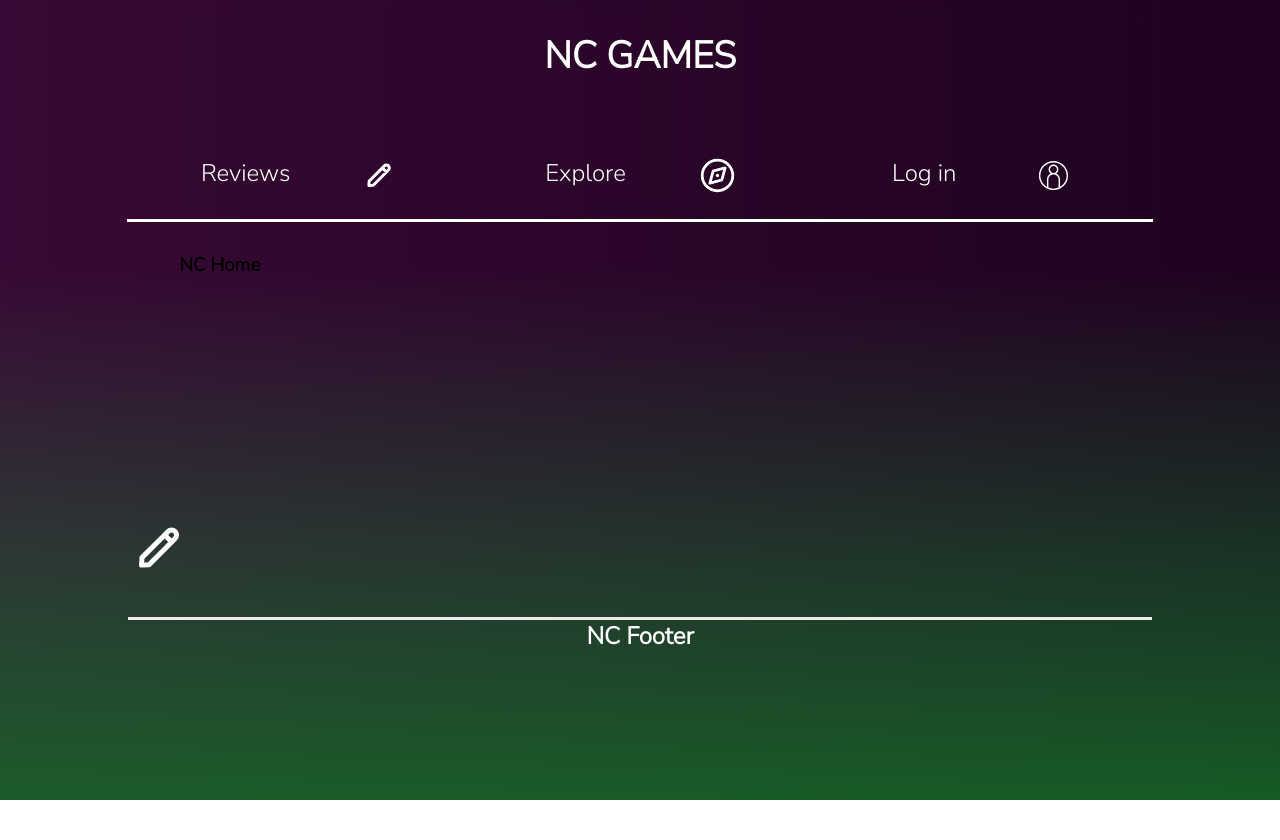
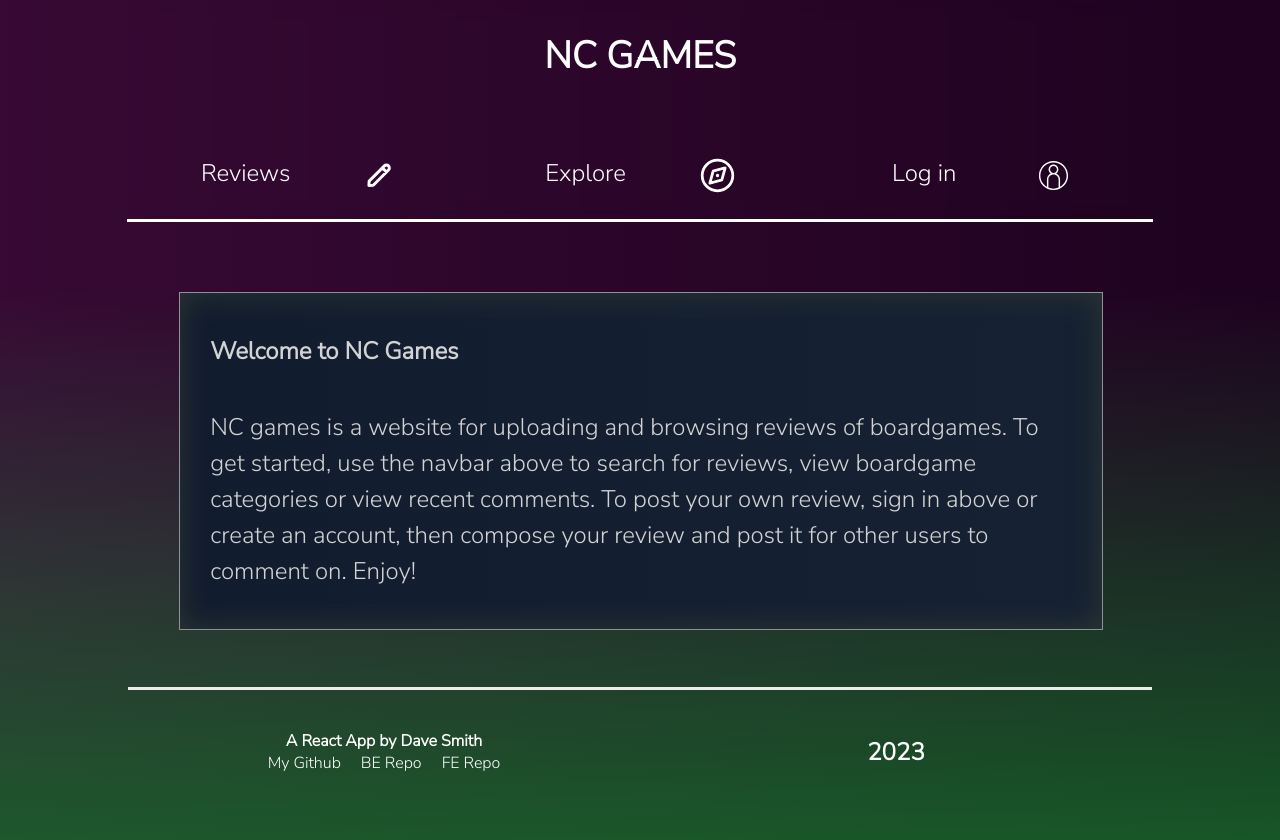
Before and after one commit to 16000psi/nc-games-fe, a React (Create React App) app: page / in a window 1280 px wide. Shown: the top 840 px of the page. Before the commit the page ends 800 px from the top, so only its background shows below. Built offline with nearby package versions, Linux system fonts and the light colour scheme.

Commit message:
improve layout and loading

```diff
--- a/src/components/Categories.jsx
+++ b/src/components/Categories.jsx
@@ -38,7 +38,9 @@ const Categories = () => {
             })
         }
         {isLoading &&
-            <h2>Loading...</h2>
+                   <div className="review-card loading-card">
+                   <h2 className="loading-message">Loading...</h2>
+                   </div>
 
         }
     </section>
--- a/src/components/Footer.jsx
+++ b/src/components/Footer.jsx
@@ -1,16 +1,27 @@
 import './../styles/Header-Navbar-Footer.css';
-
-import pencilSVG from "./../images/pencil.svg"
 
 const Footer = () => {
     return (
         <div className='footer-new-widget'>
             <section className='footer'>
-                <h2>NC Footer</h2>
+                <div className='footer-text-container'>
+
+                    <div className='footer-subtitle-container footer-element'>
+                        <h2 className="footer-subtitle">A React App by Dave Smith</h2>
+                        <a className='footer-link' href='https://github.com/16000psi' target="_blank" rel="noreferrer">My Github</a>
+                        <a className='footer-link' href='https://github.com/16000psi/Boardgame_API' target="_blank" rel="noreferrer">BE Repo</a>
+                        <a className='footer-link' href='https://github.com/16000psi/nc-games-fe' target="_blank" rel="noreferrer">FE Repo</a>
+                    </div>
+                    <div className='footer-element'>
+                        <h2>2023</h2>
+                    </div>
+                </div>
+
+
+
+
             </section>
-            <button className='new-review-widget'>
-                <img className='new-review-widget-icon' src={pencilSVG} alt="create new review button"/>
-            </button>
+
         </div>
     )
 }
--- a/src/components/Home.jsx
+++ b/src/components/Home.jsx
@@ -1,9 +1,46 @@
 
 const Home = () => {
+
     return (<>
-        <h1>NC Home</h1>
-        </>
+
+
+
+        <div className='individual-review-container'>
+
+          <div className="review-header">
+
+            {/* display if widescreen */}
+            <div className="review-header-wide">
+
+              <h2 className="review-title review-header-item" layout="position" >Welcome to NC Games</h2>
+
+
+            </div>
+
+          </div>
+
+
+
+
+          <div>
+
+
+            <p className="review-body">
+              NC games is a website for uploading and browsing reviews of boardgames.  To get started, use the navbar above to search for reviews, view boardgame categories or view recent comments.  To post your own review, sign in above or create an account, then compose your review and post it for other users to comment on.  Enjoy!
+            </p>
+
+
+          </div>
+
+
+        </div>
+
+
+    </>
+
+
+
     )
-}
+  }
 
 export default Home;
--- a/src/components/RecentComments.jsx
+++ b/src/components/RecentComments.jsx
@@ -46,7 +46,9 @@ const RecentComments = () => {
         </section>
         }
         {isLoading &&
-        <h2>Loading</h2>
+               <div className="review-card loading-card">
+               <h2 className="loading-message">Loading...</h2>
+               </div>
         }
         </>)
 }
--- a/src/components/Reviews.jsx
+++ b/src/components/Reviews.jsx
@@ -38,7 +38,9 @@ const Reviews = () => {
     return (<div className="reviews">
 
         {(isLoading) ?
-        <h2 className="loading-message">loading</h2>
+        <div className="review-card loading-card">
+        <h2 className="loading-message">Loading...</h2>
+        </div>
         :
             reviewsData.map((review) => {
                 return (
--- a/src/components/Users.jsx
+++ b/src/components/Users.jsx
@@ -7,20 +7,32 @@ import './../styles/Users.css';
 const Users = () => {
 
     const [usersData, setusersData] = useState([]);
+    const [isLoading, setIsLoading] = useState(true)
 
     const { user, setUser } = useContext(UserContext);
 
 
     useEffect(() => {
+        setIsLoading(true)
         getAllUsers().then(({ data }) => {
             const { users } = data
             setusersData(users);
+            setIsLoading(false)
 
         });
     }, []);
 
-    return (
-        <div className="users-container">
+    return (<>
+
+    {isLoading &&
+           <div className="review-card loading-card">
+           <h2 className="loading-message">Loading...</h2>
+           </div>
+
+    }
+
+    {!isLoading &&
+            <div className="users-container">
             <section className="all-users">
                 {usersData.map((websiteUser) => {
                     return (
@@ -55,6 +67,10 @@ const Users = () => {
                 })}
             </section>
         </div>
+
+    }
+    </>
+
     );
 }
 
--- a/src/components/Votes.jsx
+++ b/src/components/Votes.jsx
@@ -1,12 +1,24 @@
 import { useState } from "react"
 import { incrementVotes } from "../api"
+import { useContext } from 'react';
+import { UserContext } from '../context/UserContext';
 
-const Votes = ({id, votes, setVotesIncrement}) => {
+const Votes = ({ id, votes, setVotesIncrement }) => {
 
     const [votesNumber, setVotesNumber] = useState(votes)
     const [voteError, setVoteError] = useState(false)
+    const { user } = useContext(UserContext);
 
-    function activateUpVote (event) {
+    function activateUpVote(event) {
+
+        event.stopPropagation()
+
+        let upvoted = JSON.parse(localStorage.getItem(`${user.username}-${id}-upvotes`))
+        let downvoted = JSON.parse(localStorage.getItem(`${user.username}-${id}-downvotes`))
+
+
+
+
 
         setVotesIncrement((currentVotesIncrement) => {
             const newVotesIncrement = currentVotesIncrement + 1
@@ -17,8 +29,6 @@ const Votes = ({id, votes, setVotesIncrement}) => {
             const newVotes = currentVotesNumber + 1
             return newVotes
         })
-        event.stopPropagation()
-
 
         incrementVotes(id, 1).catch(() => {
 
@@ -31,22 +41,35 @@ const Votes = ({id, votes, setVotesIncrement}) => {
 
         }
         )
+        console.log(downvoted, "<<<< downvoted")
+        console.log(upvoted, "<<<< upvoted")
+
+
     }
 
-    function activateDownVote (event) {
+
+
+
+
+
+    function activateDownVote(event) {
+        event.stopPropagation()
+
+
+        let upvoted = JSON.parse(localStorage.getItem(`${user.username}-${id}-upvotes`))
+        let downvoted = JSON.parse(localStorage.getItem(`${user.username}-${id}-downvotes`))
+
+
+
 
         setVotesIncrement((currentVotesIncrement) => {
             const newVotesIncrement = currentVotesIncrement - 1
             return newVotesIncrement
         })
-
         setVotesNumber((currentVotesNumber) => {
             const newVotes = currentVotesNumber - 1
             return newVotes
         })
-        event.stopPropagation()
-
-
         incrementVotes(id, -1).catch(() => {
 
             setVoteError(true)
@@ -58,6 +81,12 @@ const Votes = ({id, votes, setVotesIncrement}) => {
 
         }
         )
+
+
+        console.log(downvoted, "<<<< downvoted")
+        console.log(upvoted, "<<<< upvoted")
+
+
     }
 
 
--- a/src/context/UserContext.jsx
+++ b/src/context/UserContext.jsx
@@ -1,17 +1,20 @@
-import { createContext, useState } from 'react';
+import { createContext, useEffect, useState } from 'react';
 
 export const UserContext = createContext();
 
 export const UserProvider = ({ children }) => {
 
-    // const [user, setUser] = useState({
-    //     avatar_url: "https://vignette.wikia.nocookie.net/mrmen/images/d/d6/Mr-Tickle-9a.png/revision/latest?cb=20180127221953",
-    //     name : "Tom Tickle",
-    //     username : "tickle122"
-    // });
-
     const [user, setUser] = useState(null);
 
+    useEffect(() => {
+        const savedUser = localStorage.getItem("user")
+        if (savedUser) {
+            setUser(JSON.parse(savedUser))
+        }
+    }, [])
+    useEffect(() => {
+        localStorage.setItem("user", JSON.stringify(user))
+    }, [user])
 
     return (
         <UserContext.Provider value={{ user, setUser }} >
--- a/src/styles/Header-Navbar-Footer.css
+++ b/src/styles/Header-Navbar-Footer.css
@@ -251,8 +251,31 @@ option{
     border-top: 3px solid rgb(238, 235, 235);
     position: absolute;
 
+
     width: 100%;
     bottom: 0px;
+}
+
+.footer-text-container{
+    padding-top: 40px;
+    display: flex;
+    align-items: center;
+    justify-content:space-around;
+
+}
+
+.footer-subtitle{
+    font-size: 1rem;
+}
+
+.footer-link{
+    padding-left: 10px;
+    padding-right: 10px;
+}
+
+
+.footer-element{
+    width: 33.3%
 }
 
 .logged-in-message{
--- a/src/styles/Reviews.css
+++ b/src/styles/Reviews.css
@@ -330,3 +330,17 @@
     font-size: 2rem;
     color: white;
 }
+
+.loading-card{
+    background-image: none;
+    animation: loading-card-loading 1s linear infinite alternate;
+}
+
+@keyframes loading-card-loading {
+    0% {
+        background-color: transparent;
+    }
+    100% {
+        background-color: rgba(255, 255, 255, 0.144);
+    }
+}
```
Also changed, not shown: problems.txt. Lines whose indentation alone changed are shown as unchanged.
